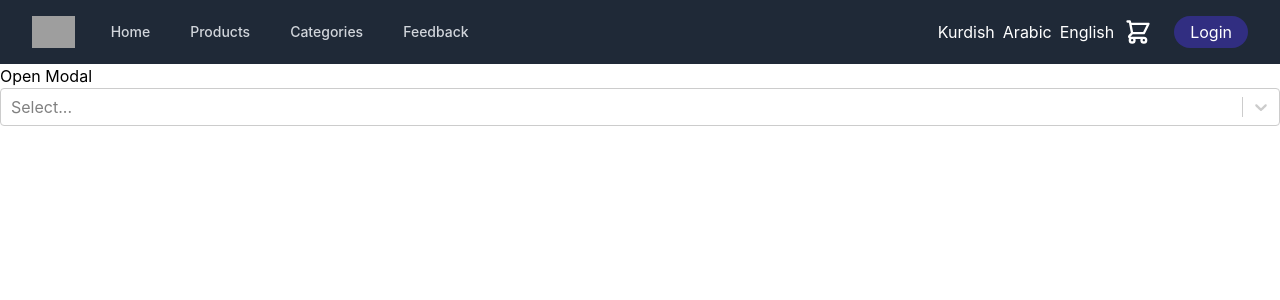
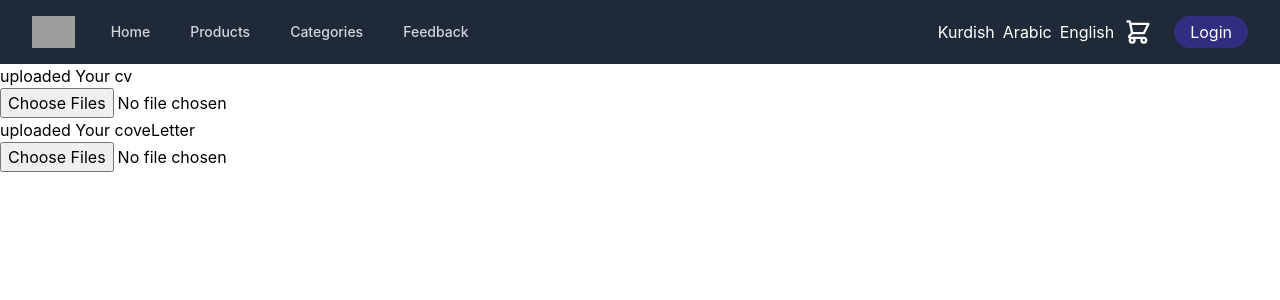
Before and after one commit to Chawa1/Commerce-app, a React (Create React App) app: page /categories in a window 1280 px wide. Shown: the top 300 px of the page. Built offline with nearby package versions, Linux system fonts and the light colour scheme; grey boxes are pictures that could not be loaded.

Commit message:
feat: add form upload

```diff
--- a/src/pages/Categories.js
+++ b/src/pages/Categories.js
@@ -11,13 +11,29 @@ const options = [
   { value: 'blackberry', label: 'Blackberry' },
 ];
 
-const Categories = () => {
+export default function Categories() {
+
+  function handleUpload(e){
+console.log('the uploaded file object is:', e.target.files);
+if(e.target.files.length >2){
+  alert('please chose one file only');
+}
+
+  }
+
+
   return (
   <MainLayout >
-    <ReactModal/>
-    <Select options={options} />   {/* isMulti='true' */}
+ {/*   <ReactModal/>
+     <Select options={options} /> */}   {/* isMulti='true' */}
+     <label>uploaded Your cv</label>
+     <br/>
+    <input multiple type="file" name="file" onChange={handleUpload} />
+    <br/>
+    <label>uploaded Your coveLetter</label>
+     <br/>
+    <input multiple type="file" name="file" onChange={handleUpload} />
+
   </MainLayout>
   )
 }
-
-export default Categories
```
